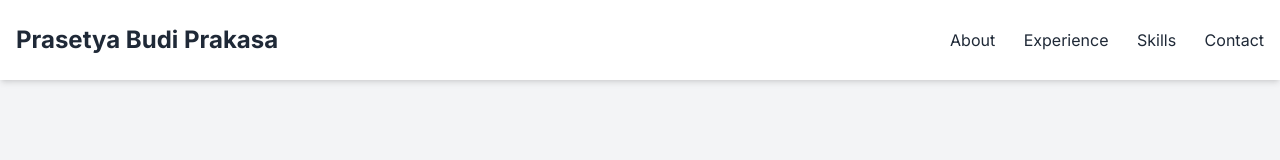
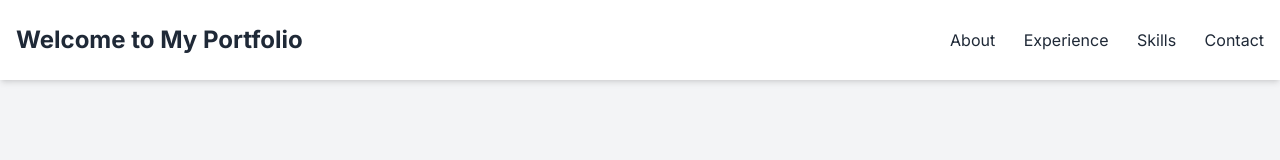
Before and after one commit to Astrophilest/PrstyaBudi, a plain HTML site: page index.html in a window 1280 px wide. Shown: the top 160 px of the page. Drawn offline with nearby package versions, Linux system fonts and the light colour scheme.

Commit message:
Update index.html

```diff
--- a/index.html
+++ b/index.html
@@ -19,7 +19,7 @@
   <!-- Header -->
   <header class="bg-white dark:bg-gray-800 shadow-md py-6">
     <div class="container mx-auto px-4 flex justify-between items-center">
-      <h1 class="text-2xl font-bold">Prasetya Budi Prakasa</h1>
+      <h1 class="text-2xl font-bold">Welcome to My Portfolio</h1>
       <nav class="space-x-6">
         <a href="#about" class="hover:text-gray-500">About</a>
         <a href="#projects" class="hover:text-gray-500">Experience</a>
```
